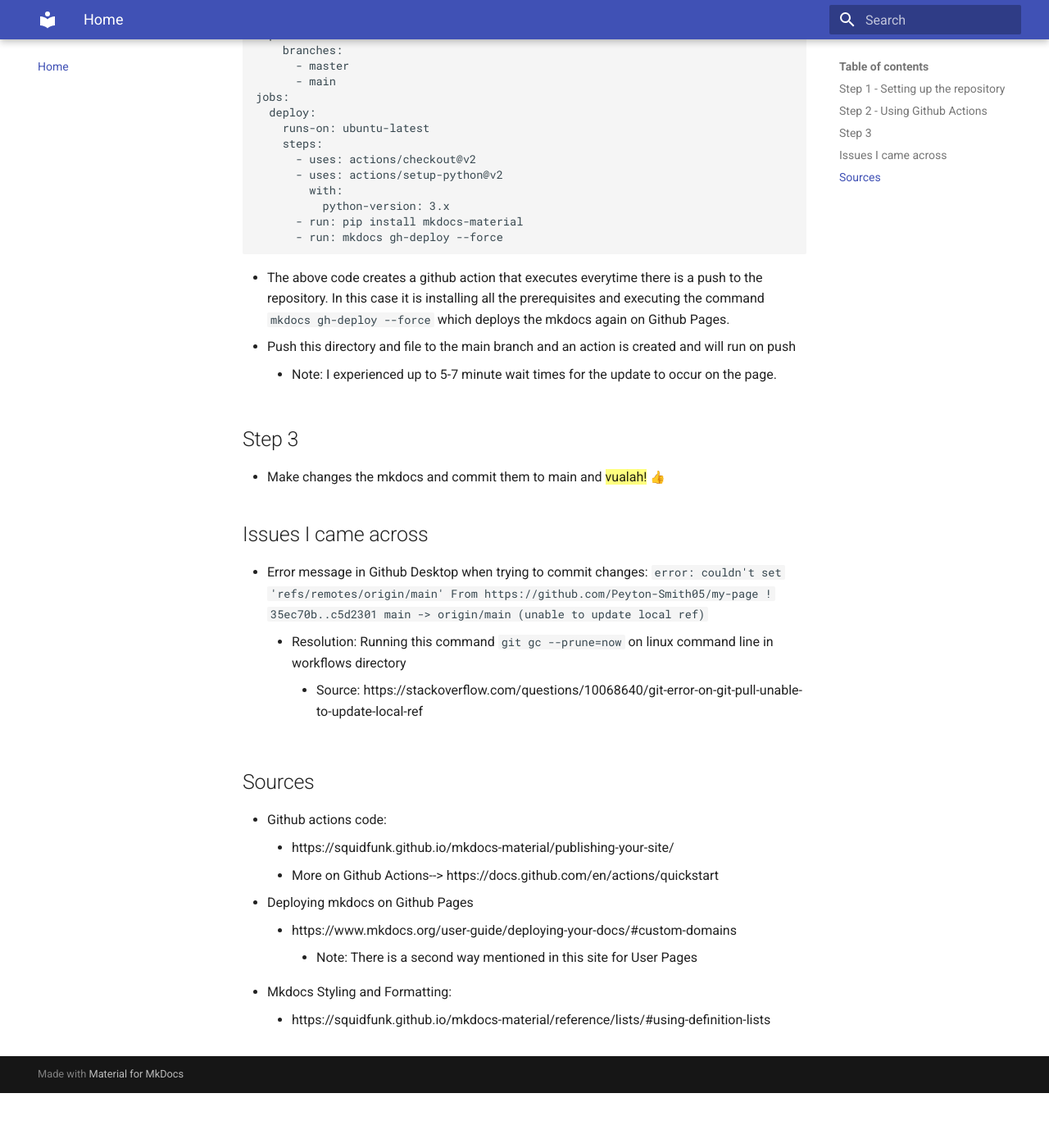
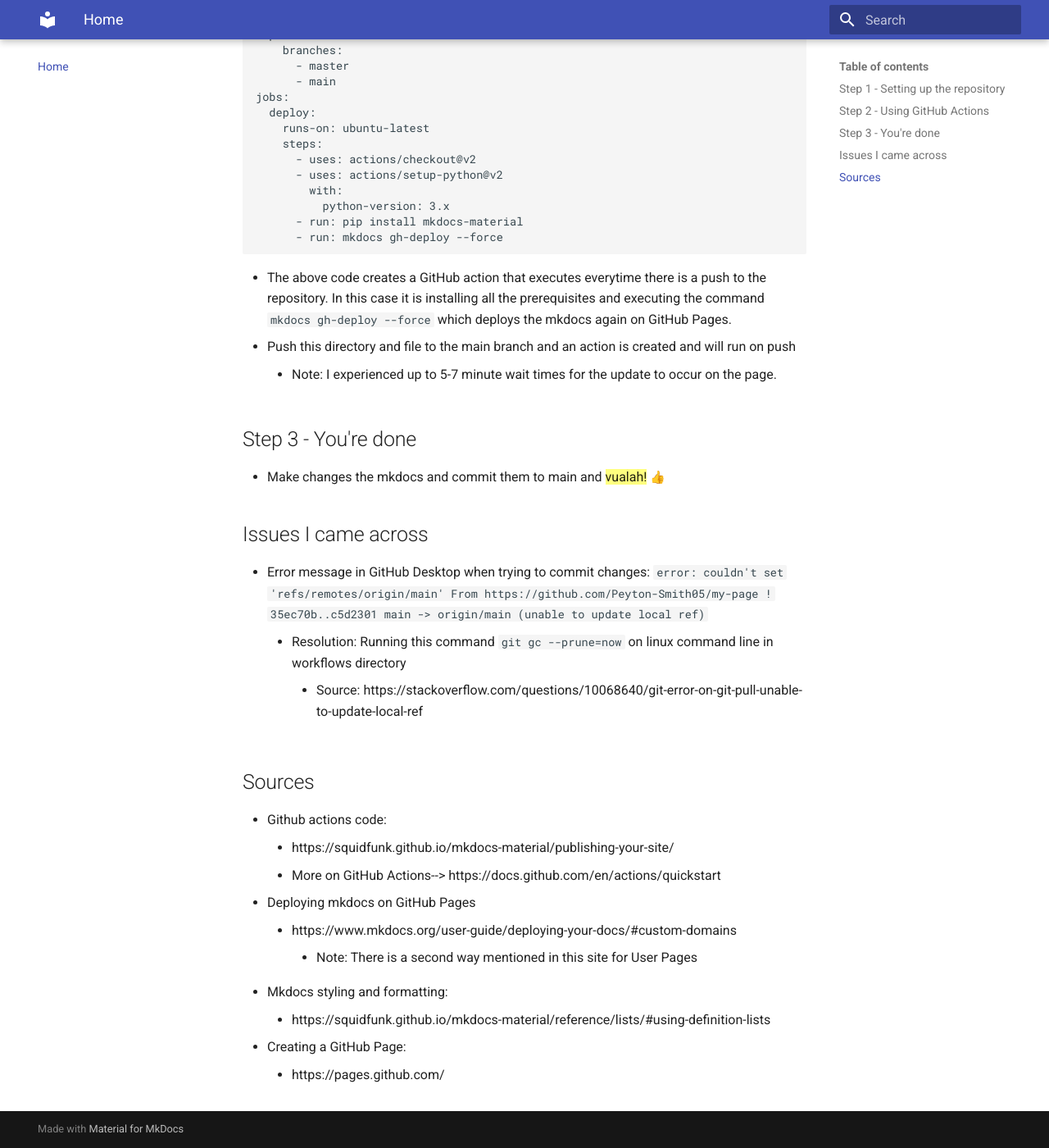
Before and after one commit to Peyton-Smith05/my-page, an MkDocs documentation site: the page built from docs/index.md, in a window 1280 px wide and 1400 px high, scrolled down 587 px. Shown: the whole window at 82% size. Built offline with MkDocs 1.6.1 and Material for MkDocs 9.7.7, drawn with Linux system fonts in a browser that asks for light colours; emoji names are drawn with the system emoji font; before the commit the page ends 1920 px from its top, so only the background shows below that; some of the changed text lies outside the part shown.

Commit message:
Minor text updates

````diff
--- a/docs/index.md
+++ b/docs/index.md
@@ -1,11 +1,11 @@
-# Peyton's tutorial for Mkdocs and Github Pages
+# Peyton's tutorial for Mkdocs and GitHub Pages
 
 ## Step 1 - Setting up the repository
 * Create your repository.
 * Add mkdocs.yml and docs directory with the index.md page.
 * Commit all changes to main.
 
-## Step 2 - Using Github Actions
+## Step 2 - Using GitHub Actions
 * Create a new directory titled .github/workflows within the repository.
 * Create a .yml file in the workflows directory.
 * Insert the following lines into the .yml file.
@@ -27,15 +27,15 @@
       - run: pip install mkdocs-material
       - run: mkdocs gh-deploy --force
 ```
-* The above code creates a github action that executes everytime there is a push to the repository. In this case it is installing all the prerequisites and executing the command ```mkdocs gh-deploy --force``` which deploys the mkdocs again on Github Pages.
+* The above code creates a GitHub action that executes everytime there is a push to the repository. In this case it is installing all the prerequisites and executing the command ```mkdocs gh-deploy --force``` which deploys the mkdocs again on GitHub Pages.
 * Push this directory and file to the main branch and an action is created and will run on push
     * Note: I experienced up to 5-7 minute wait times for the update to occur on the page.
 
-## Step 3
+## Step 3 - You're done
 * Make changes the mkdocs and commit them to main and {==vualah!==} :thumbsup:
 
 ## Issues I came across
-* Error message in Github Desktop when trying to commit changes:
+* Error message in GitHub Desktop when trying to commit changes:
 ```
 error: couldn't set 'refs/remotes/origin/main'
 From https://github.com/Peyton-Smith05/my-page
@@ -47,9 +47,11 @@
 ## Sources
 * Github actions code:
     * https://squidfunk.github.io/mkdocs-material/publishing-your-site/
-    * More on Github Actions--> https://docs.github.com/en/actions/quickstart
-* Deploying mkdocs on Github Pages
+    * More on GitHub Actions--> https://docs.github.com/en/actions/quickstart
+* Deploying mkdocs on GitHub Pages
     * https://www.mkdocs.org/user-guide/deploying-your-docs/#custom-domains
         * Note: There is a second way mentioned in this site for User Pages
-* Mkdocs Styling and Formatting:
+* Mkdocs styling and formatting:
     * https://squidfunk.github.io/mkdocs-material/reference/lists/#using-definition-lists
+* Creating a GitHub Page:
+    * https://pages.github.com/
````
